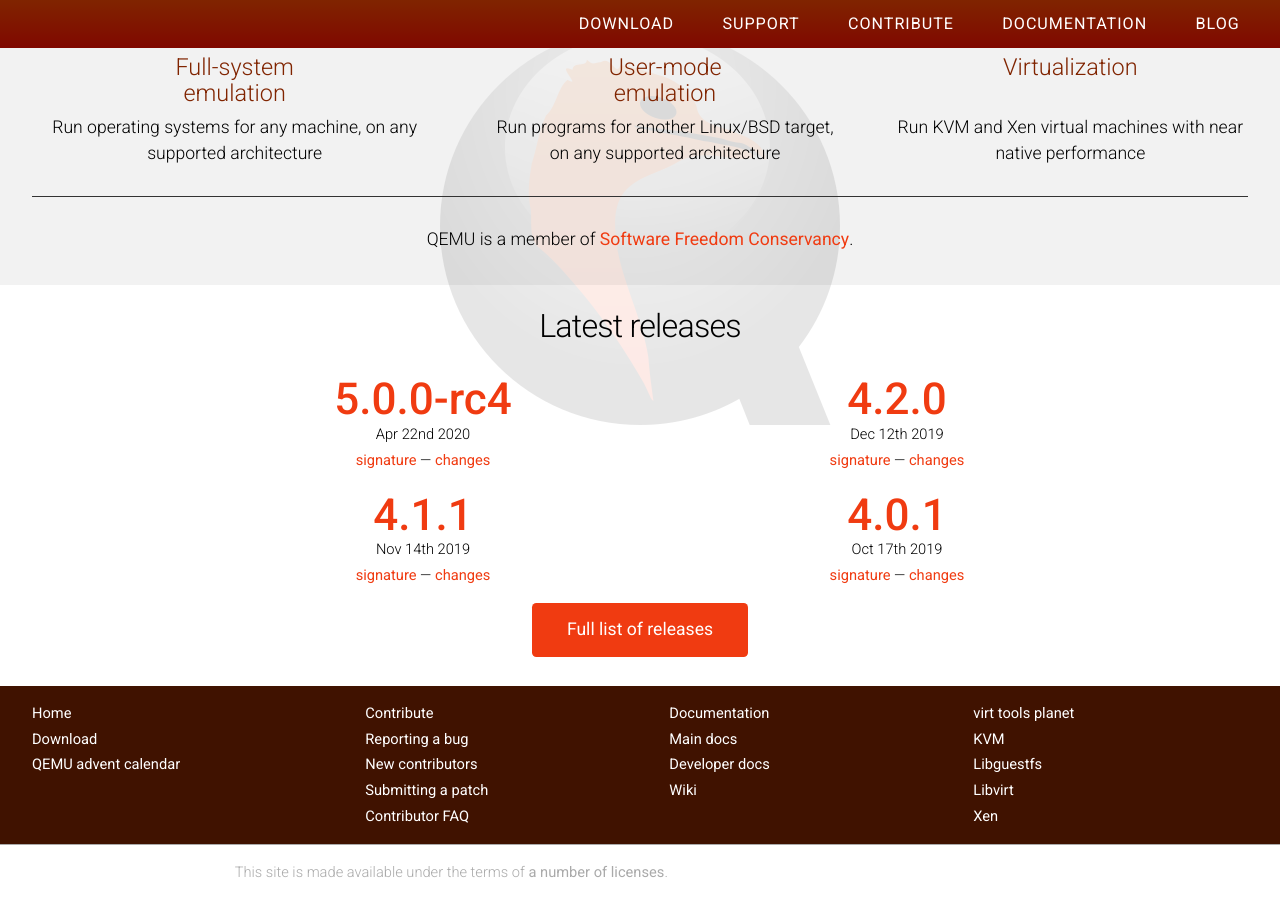
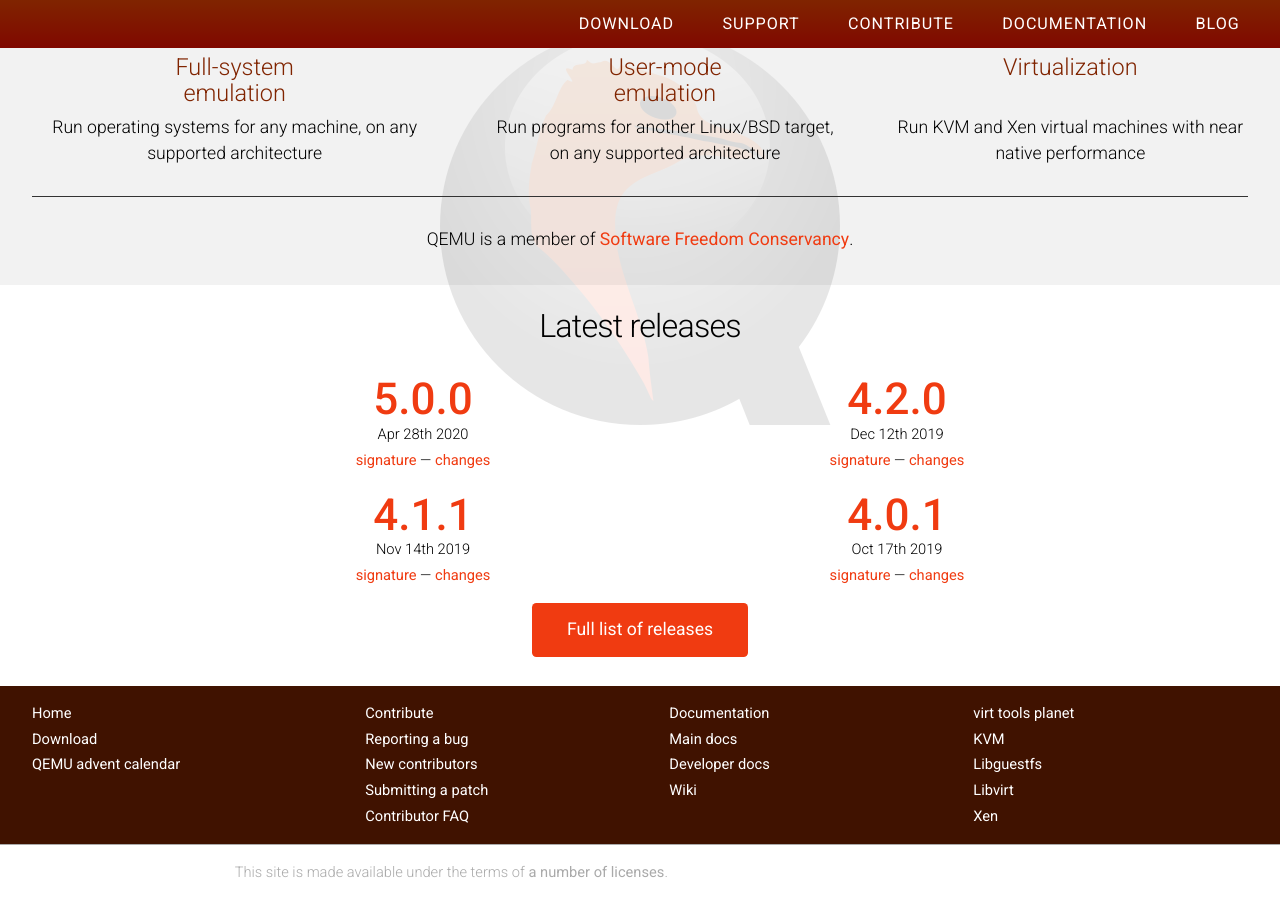
Before and after one commit to qemu/qemu-web, a Jekyll site: the page built from index.html, in a window 1280 px wide and 900 px high, scrolled down 685 px. Built offline with Jekyll 4.4.1, drawn with Linux system fonts in a browser that asks for light colours; nearby versions of some CDN libraries.

Commit message:
add v5.0.0

```diff
--- a/_data/releases.yml
+++ b/_data/releases.yml
@@ -1,6 +1,6 @@
 - branch: "5.0"
-  patch: 0-rc4
-  date: "Apr 22nd 2020"
+  patch: 0
+  date: "Apr 28th 2020"
 - branch: "4.2"
   patch: 0
   date: "Dec 12th 2019"
```
